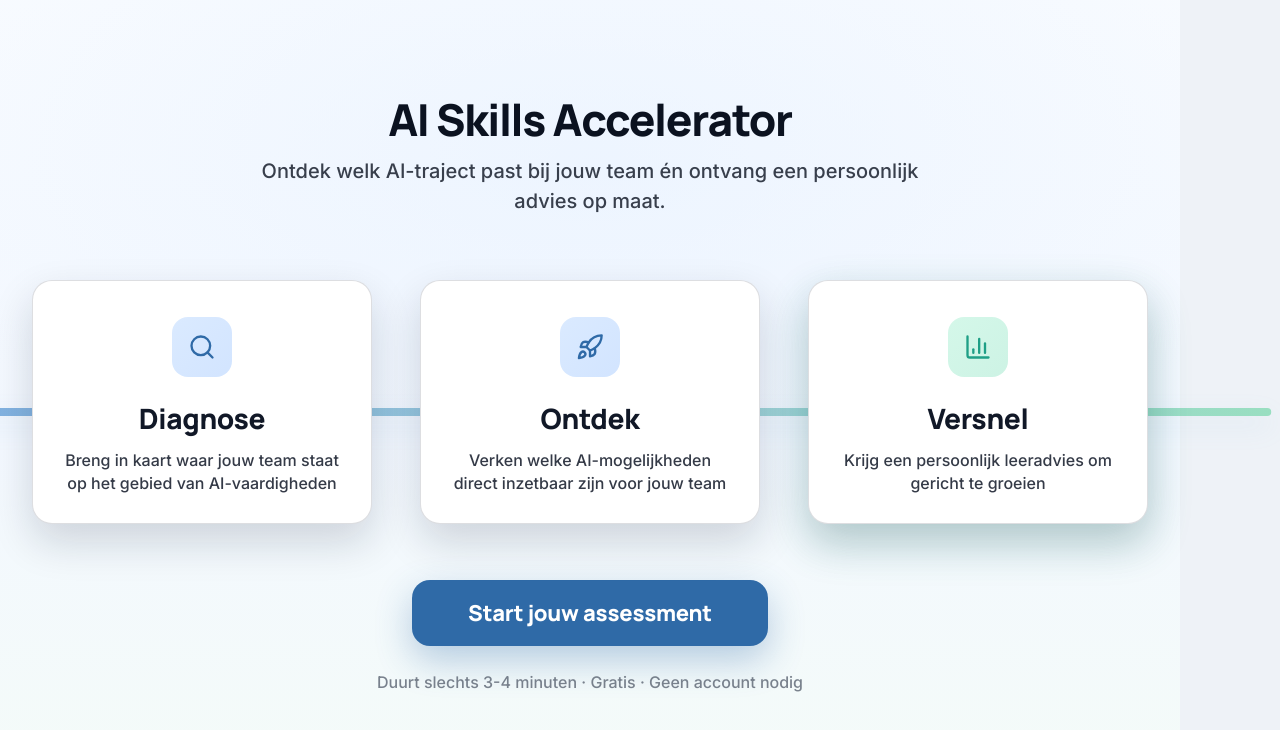
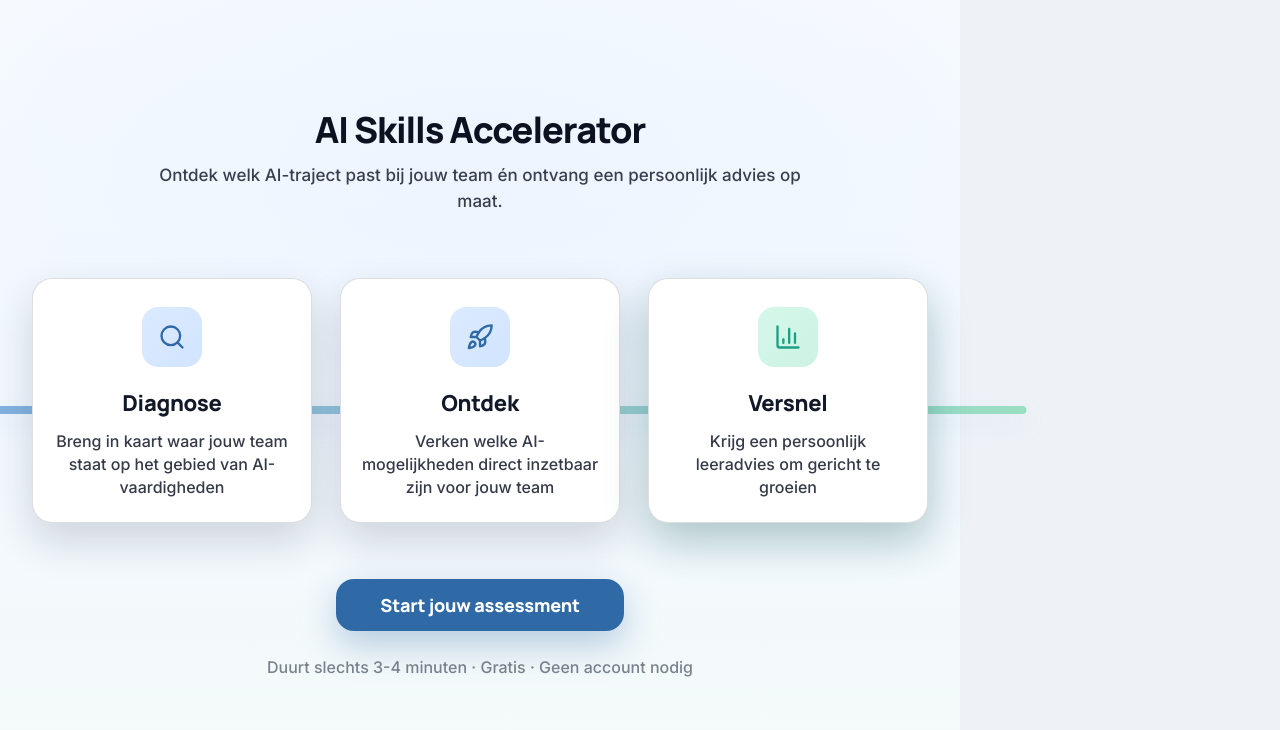
Before and after one commit to Sugijomon/aisa-lead-funnel, a React (Vite) app: page / in a window 1280 px wide. Shown: the top 730 px of the page. Built offline with nearby package versions, Linux system fonts and the light colour scheme.

Commit message:
v21: vaste px grootte splash, margin auto centering

```diff
--- a/src/App.jsx
+++ b/src/App.jsx
@@ -358,7 +358,7 @@ function Splash({onStart}){
         {/* ── Title ── */}
         <h1 style={{
           fontFamily:T.heading,
-          fontSize:"clamp(28px,3.5vw,44px)",
+          fontSize:36,
           fontWeight:800,
           color:"#0b1220",
           letterSpacing:"-0.03em",
@@ -371,7 +371,7 @@ function Splash({onStart}){
         {/* ── Subtitle ── */}
         <p style={{
           fontFamily:T.body,
-          fontSize:"clamp(16px,1.8vw,20px)",
+          fontSize:17,
           fontWeight:500,
           color:"#0b1220",
           opacity:0.80,
@@ -410,13 +410,13 @@ function Splash({onStart}){
             zIndex:2,
             display:"flex",
             justifyContent:"center",
-            gap:48,
+            gap:28,
             flexWrap:"wrap",
           }}>
             {cards.map(c=>(
               <div key={c.label} style={{
-                width:340,
-                padding:"36px 26px 28px",
+                width:280,
+                padding:"28px 20px 22px",
                 borderRadius:20,
                 border:`1px solid ${c.borderColor}`,
                 boxShadow:c.shadow,
@@ -445,7 +445,7 @@ function Splash({onStart}){
                 {/* Label */}
                 <div style={{
                   fontFamily:T.heading,
-                  fontSize:28,
+                  fontSize:22,
                   fontWeight:800,
                   color:"#111827",
                   letterSpacing:"-0.01em",
@@ -477,13 +477,13 @@ function Splash({onStart}){
           onMouseLeave={e=>{e.currentTarget.style.transform="translateY(0)";e.currentTarget.style.boxShadow="0 14px 36px rgba(47,106,167,0.32)";}}
           style={{
             fontFamily:T.heading,
-            fontSize:"clamp(16px,1.8vw,22px)",
+            fontSize:18,
             fontWeight:800,
             color:"#ffffff",
             background:"#2f6aa7",
             border:"none",
             borderRadius:18,
-            padding:"18px 56px",
+            padding:"14px 44px",
             cursor:"pointer",
             boxShadow:"0 14px 36px rgba(47,106,167,0.32)",
             marginBottom:24,
@@ -752,8 +752,8 @@ export default function App(){
         {screen==="splash" ? (
           <Splash onStart={()=>setScreen("quiz")}/>
         ) : (
-          <div style={{minHeight:"100vh",display:"flex",alignItems:"flex-start",justifyContent:"center",padding:"36px 16px"}}>
-          <div style={{width:"100%",maxWidth:560}}>
+          <div style={{padding:"36px 16px"}}>
+          <div style={{width:"100%",maxWidth:560,margin:"0 auto"}}>
             <div style={{background:C.white,borderRadius:20,padding:"36px 30px",boxShadow:"0 4px 40px rgba(0,0,0,0.07)"}}>
               {screen==="quiz"    && <Question q={QUESTIONS[step]} answers={answers} setAnswers={setAnswers} onNext={next} onBack={back} step={step} total={QUESTIONS.length}/>}
               {screen==="loading" && <Loading/>}
```
